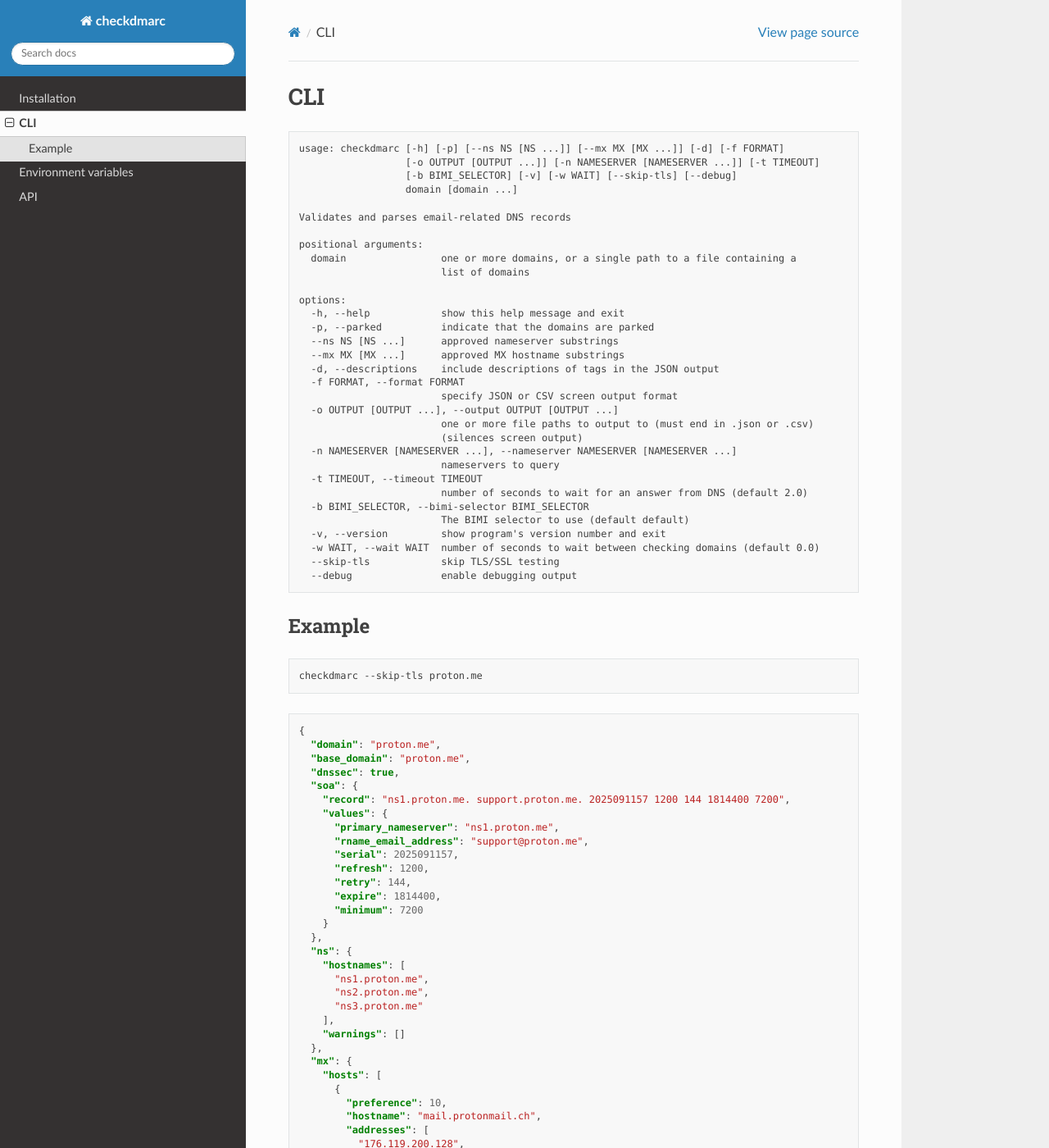
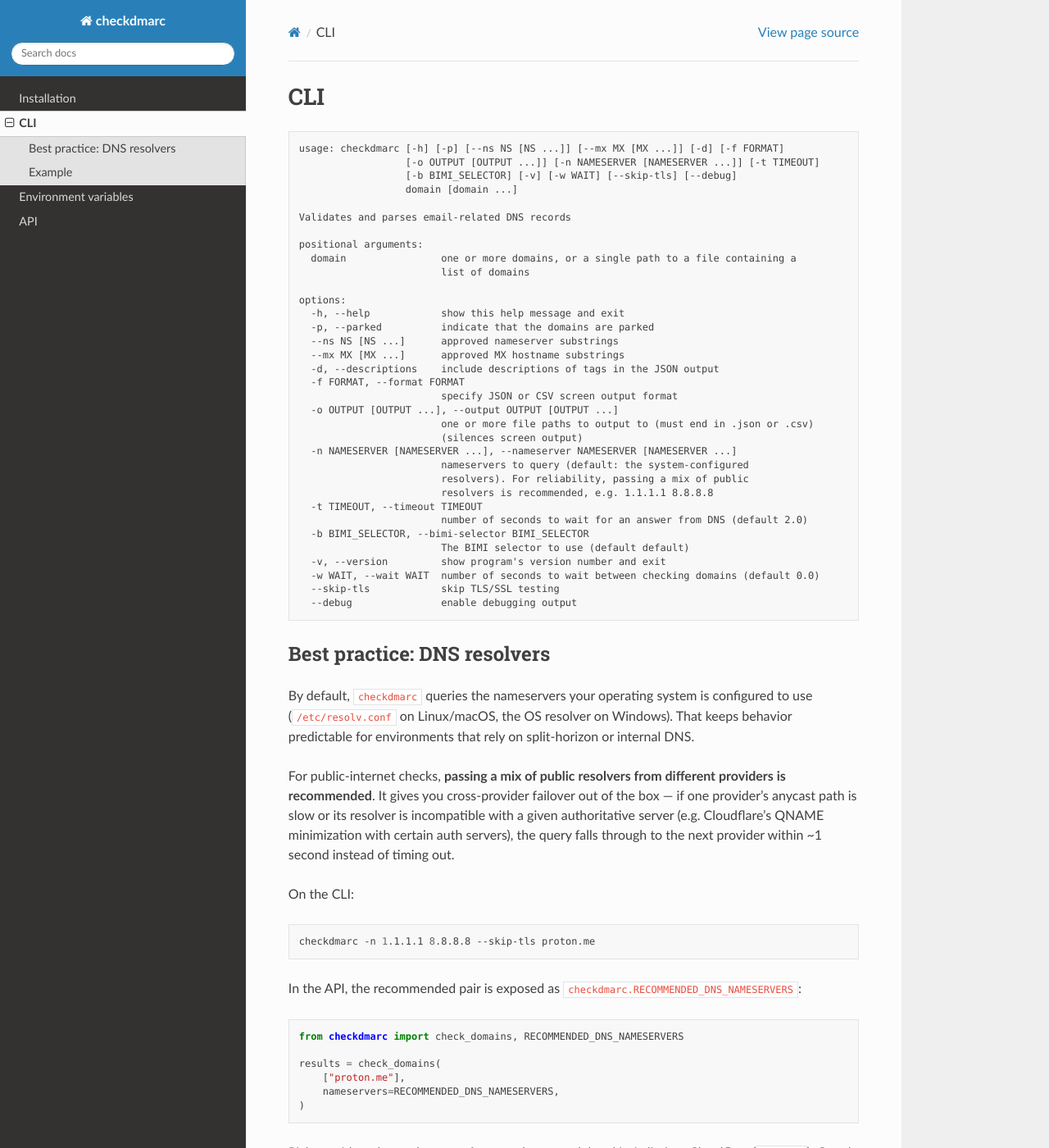
Before and after one commit to domainaware/checkdmarc, a Sphinx documentation site: the page built from docs/source/cli.md, in a window 1280 px wide and 1400 px high. Shown: the whole window at 82% size. Built offline with Sphinx 7.4.7 and the Read the Docs theme 3.1.0, drawn with Linux system fonts in a browser that asks for light colours; the version number could not be read and is left out; some of the changed text lies outside the part shown.

Commit message:
Restore system-resolver default, recommend public resolvers (5.15.1) (#240)
Revert the 5.15.0 change that auto-configured `1.1.1.1` and `8.8.8.8` when
no `nameservers` were passed. When `nameservers` is `None`, checkdmarc now
falls back to the system-configured resolvers again, matching the 5.14.x
and earlier behavior — the auto-configured default surprised users running
split-horizon or internal DNS and broke workflows that relied on the
system resolver.

Rename the exposed constant from `DEFAULT_DNS_NAMESERVERS` to
`RECOMMENDED_DNS_NAMESERVERS` and re-export it from the package root so
callers can opt in with
`check_domains(..., nameservers=RECOMMENDED_DNS_NAMESERVERS)`. Docs now
call out mixing public resolvers from different providers as a best
practice for public-internet checks.

Co-authored-by: Sean Whalen <seanthegeek@users.noreply.github.com>
Co-authored-by: Claude Opus 4.7 (1M context) <noreply@anthropic.com>

````diff
--- a/checkdmarc/__init__.py
+++ b/checkdmarc/__init__.py
@@ -16,7 +16,11 @@ import dns.resolver
 from dns.nameserver import Nameserver
 
 import checkdmarc._constants
-from checkdmarc._constants import DEFAULT_DNS_TIMEOUT, DEFAULT_DNS_MAX_RETRIES
+from checkdmarc._constants import (
+    DEFAULT_DNS_MAX_RETRIES,
+    DEFAULT_DNS_TIMEOUT,
+    RECOMMENDED_DNS_NAMESERVERS as RECOMMENDED_DNS_NAMESERVERS,
+)
 from checkdmarc.bimi import check_bimi, BIMICheckResult
 from checkdmarc.dmarc import check_dmarc, DMARCResults, DMARCErrorResults
 from checkdmarc.dnssec import test_dnssec
--- a/docs/source/cli.md
+++ b/docs/source/cli.md
@@ -24,7 +24,9 @@ options:
                         one or more file paths to output to (must end in .json or .csv)
                         (silences screen output)
   -n NAMESERVER [NAMESERVER ...], --nameserver NAMESERVER [NAMESERVER ...]
-                        nameservers to query
+                        nameservers to query (default: the system-configured
+                        resolvers). For reliability, passing a mix of public
+                        resolvers is recommended, e.g. 1.1.1.1 8.8.8.8
   -t TIMEOUT, --timeout TIMEOUT
                         number of seconds to wait for an answer from DNS (default 2.0)
   -b BIMI_SELECTOR, --bimi-selector BIMI_SELECTOR
@@ -34,6 +36,42 @@ options:
   --skip-tls            skip TLS/SSL testing
   --debug               enable debugging output
 ```
+
+## Best practice: DNS resolvers
+
+By default, `checkdmarc` queries the nameservers your operating system is
+configured to use (`/etc/resolv.conf` on Linux/macOS, the OS resolver on
+Windows). That keeps behavior predictable for environments that rely on
+split-horizon or internal DNS.
+
+For public-internet checks, **passing a mix of public resolvers from
+different providers is recommended**. It gives you cross-provider failover
+out of the box — if one provider's anycast path is slow or its resolver is
+incompatible with a given authoritative server (e.g. Cloudflare's QNAME
+minimization with certain auth servers), the query falls through to the
+next provider within ~1 second instead of timing out.
+
+On the CLI:
+
+```bash
+checkdmarc -n 1.1.1.1 8.8.8.8 --skip-tls proton.me
+```
+
+In the API, the recommended pair is exposed as
+`checkdmarc.RECOMMENDED_DNS_NAMESERVERS`:
+
+```python
+from checkdmarc import check_domains, RECOMMENDED_DNS_NAMESERVERS
+
+results = check_domains(
+    ["proton.me"],
+    nameservers=RECOMMENDED_DNS_NAMESERVERS,
+)
+```
+
+Pick providers that make sense for your threat model and jurisdiction;
+Cloudflare (`1.1.1.1`), Google (`8.8.8.8`), and Quad9 (`9.9.9.9`) are all
+reasonable starting points.
 
 ## Example
 
````
Also changed, not shown: CHANGELOG.md (+20 -0 lines), 4 other files.
